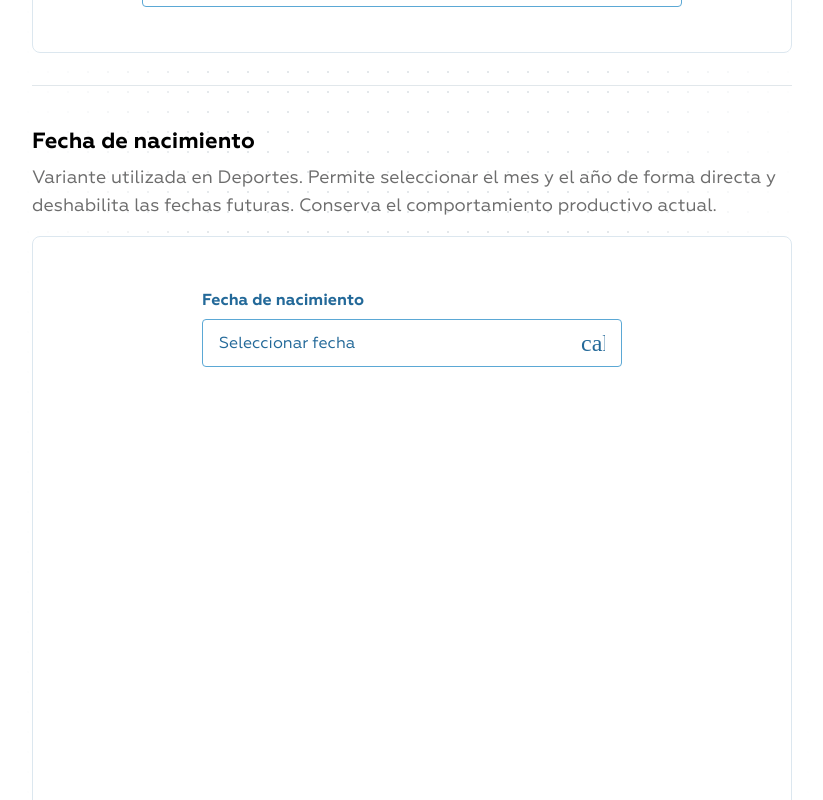
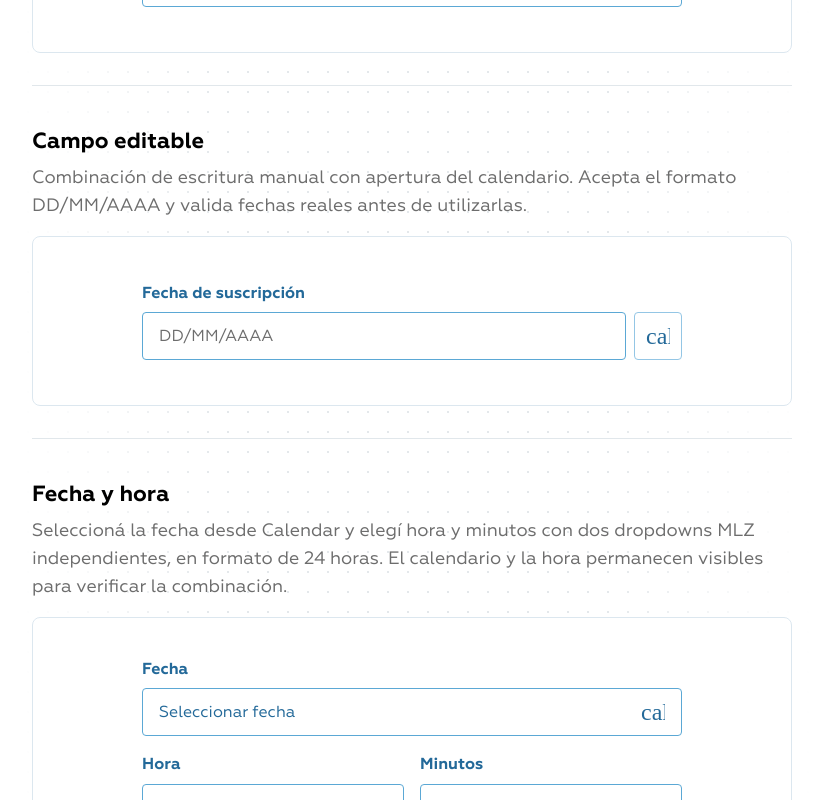
Before and after one commit to SantiagoM96/mlz-muni, a React (Vite) app: page /ui-kit-andy/componentes/calendario in a window 1280 px wide. Shown: the part 1140-1940 px from the top of the page, without its empty margins (252-1075 px from the left). Built offline with nearby package versions, Linux system fonts and the light colour scheme; a web font is replaced by a local one.

Commit message:
docs(date-picker): retirar ejemplo de fecha de nacimiento y definir ubicación del popover

```diff
--- a/src/pages/andy-kit/AndyDatePickerDocs.tsx
+++ b/src/pages/andy-kit/AndyDatePickerDocs.tsx
@@ -1,6 +1,5 @@
 import type { ReactNode } from 'react';
 import { DocSection, DocPreview, GuidelineTable } from './AndyDocsPrimitives';
-import { SportsCalendarPicker } from './SportsCalendarPicker';
 import { AndyDatePickerVariants } from './AndyDatePickerVariants';
 import './andy-calendar-docs.css';
 
@@ -14,10 +13,6 @@ export function AndyDatePickerDocs({fieldStates}:{fieldStates?:ReactNode}){
 
   <DocSection title="Selección de rango" description="Elegí dos fechas para definir un período. La selección conserva extremos destacados y días intermedios unidos visualmente, reutilizando Calendar.">
    <DocPreview><AndyDatePickerVariants variant="range"/></DocPreview>
-  </DocSection>
-
-  <DocSection title="Fecha de nacimiento" description="Variante utilizada en Deportes. Permite seleccionar el mes y el año de forma directa y deshabilita las fechas futuras. Conserva el comportamiento productivo actual.">
-   <DocPreview><div className="andy-matrix-calendar-sample andy-calendar-dropdown-sample"><SportsCalendarPicker/></div></DocPreview>
   </DocSection>
 
   <DocSection title="Campo editable" description="Combinación de escritura manual con apertura del calendario. Acepta el formato DD/MM/AAAA y valida fechas reales antes de utilizarlas.">
@@ -53,7 +48,7 @@ export function AndyDatePickerDocs({fieldStates}:{fieldStates?:ReactNode}){
     ['Botones de acción','Primario 600 (#236999) y Terciario con borde #94C6E5.'],
     ['Seleccionado','Día activo en Info 500 (#006EFF), texto blanco; rango intermedio azul suave.'],
     ['Focus','Input editable e ícono de calendario: 1 px de borde y 1 px interior en Info 500, sin anillo exterior. El error mantiene prioridad sobre el foco.'],
-    ['Popover','348 px de ancho en desktop, ajustado al viewport.'],
+    ['Popover','348 px de ancho en desktop, debajo del disparador y alineado a su borde derecho, con separación vertical de 4 px y ancho limitado al viewport.'],
     ['Drawer mobile','Superficie inferior con overlay y controles de 40 px, conservando el gesto de cierre.'],
     ['Formato de fecha','DD/MM/AAAA en campos; estado interno en ISO local YYYY-MM-DD.'],
     ['Hora y minutos','Dos selectores de 48 px, menú MLZ con opción activa en Info 500 y lista desplazable; formato de 24 horas.'],
@@ -69,7 +64,6 @@ export function AndyDatePickerDocs({fieldStates}:{fieldStates?:ReactNode}){
     ['Fecha inválida','La entrada manual mantiene el valor visible e informa el error sin cambiar la fecha seleccionada.'],
     ['Lenguaje natural','Únicamente reconoce patrones declarados; muestra la fecha interpretada para verificarla.'],
     ['Responsive','El popover se sustituye por drawer en mobile y devuelve el foco al disparador al cerrar.'],
-    ['Producto','Fecha de nacimiento conserva sus límites y estados actuales para Deportes.'],
    ]}/>
   </DocSection>
  </>;
```
